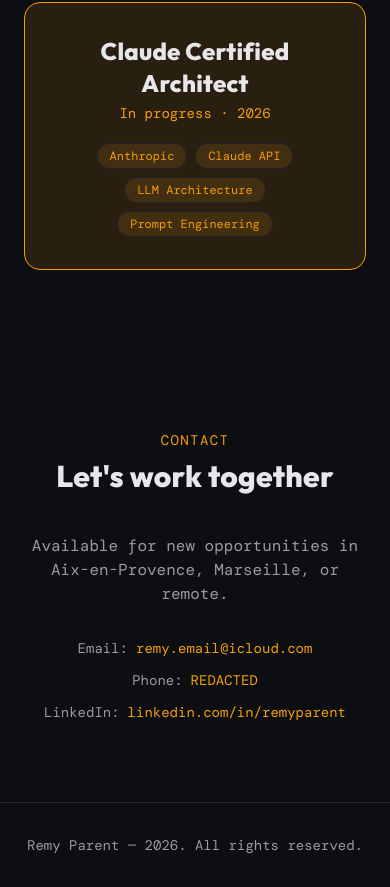
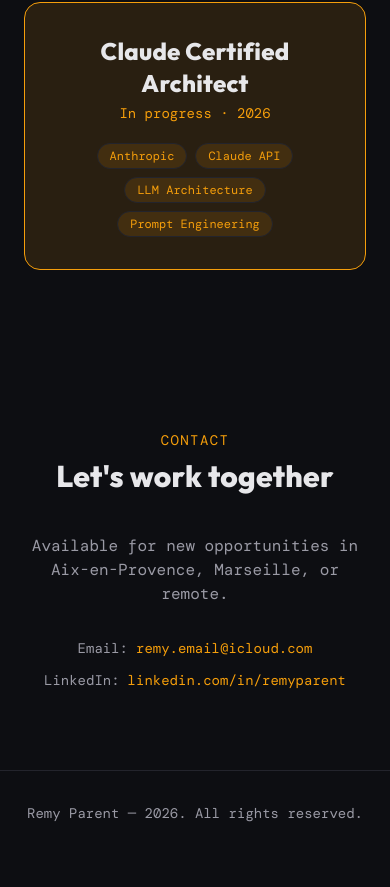
Before and after one commit to remy-parent/cv, a React (Vite) app: page /en in a window 390 px wide. Shown: the part 5557-6444 px from the top of the page. After the commit the page ends 6412 px from the top, so only its background shows below. Built offline with nearby package versions, Linux system fonts and the light colour scheme; no server answers; a web font is replaced by a local one.

Commit message:
Remove phone number from contact section

```diff
--- a/src/components/sections/Contact.tsx
+++ b/src/components/sections/Contact.tsx
@@ -3,7 +3,6 @@ import AnimatedSection from '../layout/AnimatedSection';
 import SectionHeading from '../ui/SectionHeading';
 
 const EMAIL = 'remy.email@icloud.com';
-const PHONE = 'REDACTED';
 const LINKEDIN = 'linkedin.com/in/remyparent';
 
 export default function Contact() {
@@ -19,14 +18,6 @@ export default function Contact() {
           <dd>
             <a href={`mailto:${EMAIL}`} className="text-accent hover:underline">
               {EMAIL}
-            </a>
-          </dd>
-        </div>
-        <div className="flex justify-center gap-2">
-          <dt className="text-text-muted">{t('contact.phoneLabel')}:</dt>
-          <dd>
-            <a href={`tel:${PHONE.replace(/\./g, '')}`} className="text-accent hover:underline">
-              {PHONE}
             </a>
           </dd>
         </div>
--- a/src/i18n/locales/en.json
+++ b/src/i18n/locales/en.json
@@ -39,7 +39,6 @@
     "title": "Let's work together",
     "description": "Available for new opportunities in Aix-en-Provence, Marseille, or remote.",
     "emailLabel": "Email",
-    "phoneLabel": "Phone",
     "linkedinLabel": "LinkedIn"
   },
   "footer": {
--- a/src/i18n/locales/fr.json
+++ b/src/i18n/locales/fr.json
@@ -39,7 +39,6 @@
     "title": "Travaillons ensemble",
     "description": "Disponible pour de nouvelles opportunités à Aix-en-Provence, Marseille ou en remote.",
     "emailLabel": "Email",
-    "phoneLabel": "Téléphone",
     "linkedinLabel": "LinkedIn"
   },
   "footer": {
```
